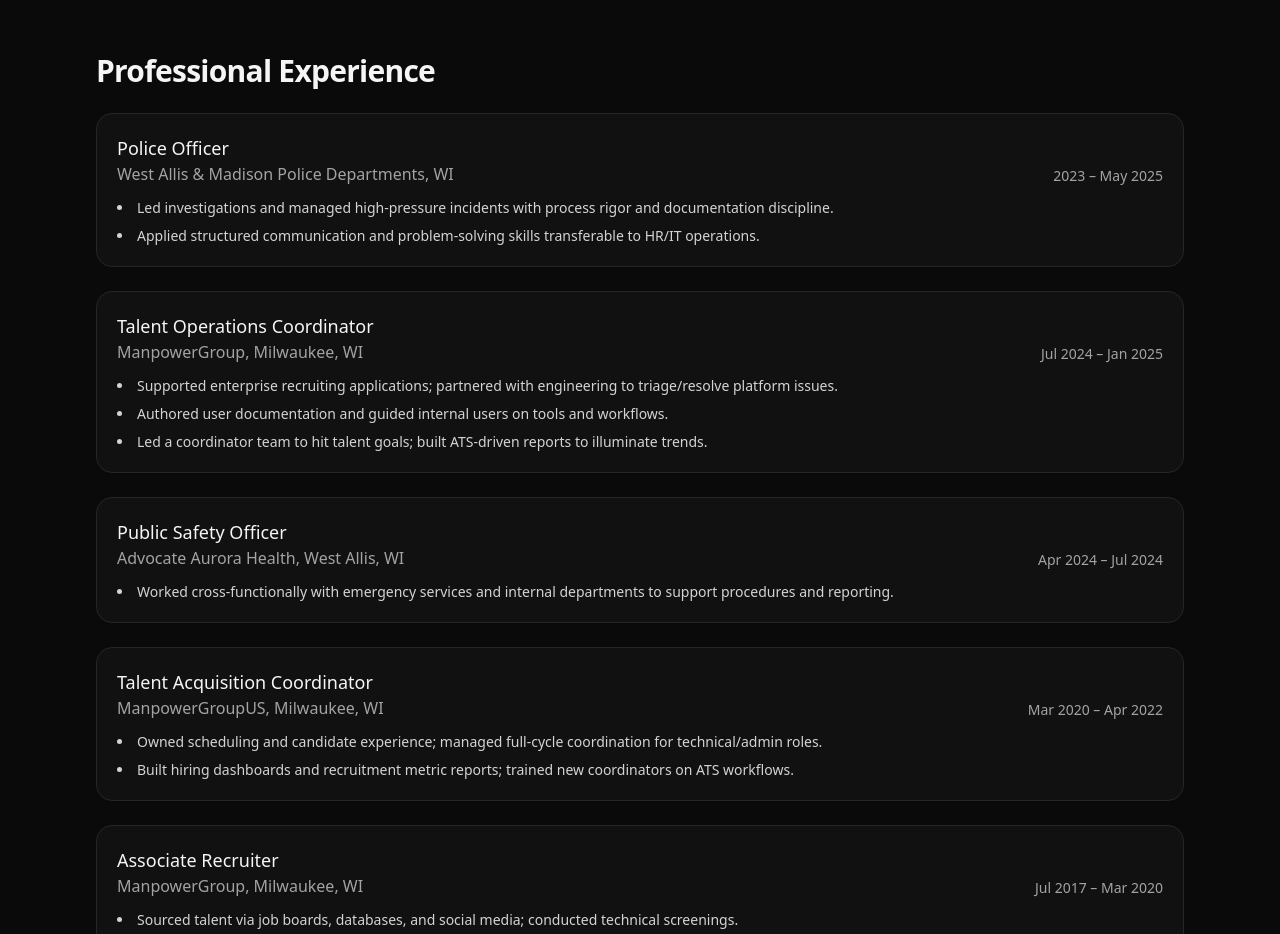
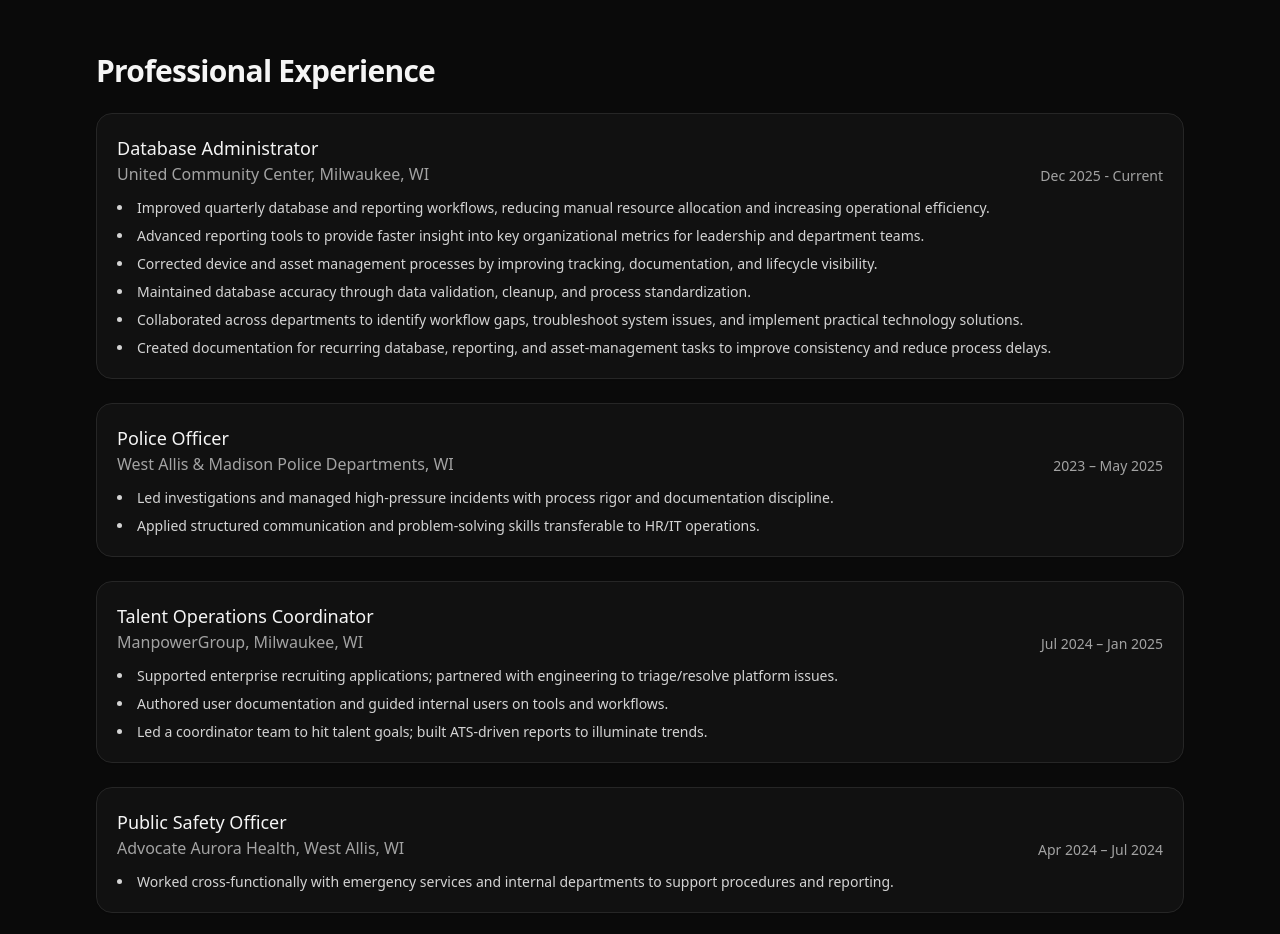
Before and after one commit to SteveAlux/portfolio, a React (Vite) app in the folder steve-velasco-portfolio/: page / in a window 1280 px wide. Shown: the part 1180-2114 px from the top of the page. Built offline with nearby package versions, Linux system fonts and the light colour scheme.

Commit message:
Update App.tsx

```diff
--- a/steve-velasco-portfolio/src/App.tsx
+++ b/steve-velasco-portfolio/src/App.tsx
@@ -77,6 +77,19 @@ const SKILLS = [
 ];
 
 const EXPERIENCE = [
+  {
+  role: "Database Administrator",
+  company: "United Community Center, Milwaukee, WI",
+  dates: "Dec 2025 - Current",
+  bullets: [
+    "Improved quarterly database and reporting workflows, reducing manual resource allocation and increasing operational efficiency.",
+    "Advanced reporting tools to provide faster insight into key organizational metrics for leadership and department teams.",
+    "Corrected device and asset management processes by improving tracking, documentation, and lifecycle visibility.",
+    "Maintained database accuracy through data validation, cleanup, and process standardization.",
+    "Collaborated across departments to identify workflow gaps, troubleshoot system issues, and implement practical technology solutions.",
+    "Created documentation for recurring database, reporting, and asset-management tasks to improve consistency and reduce process delays.",
+  ],
+},
   {
     role: "Police Officer",
     company: "West Allis & Madison Police Departments, WI",
```
